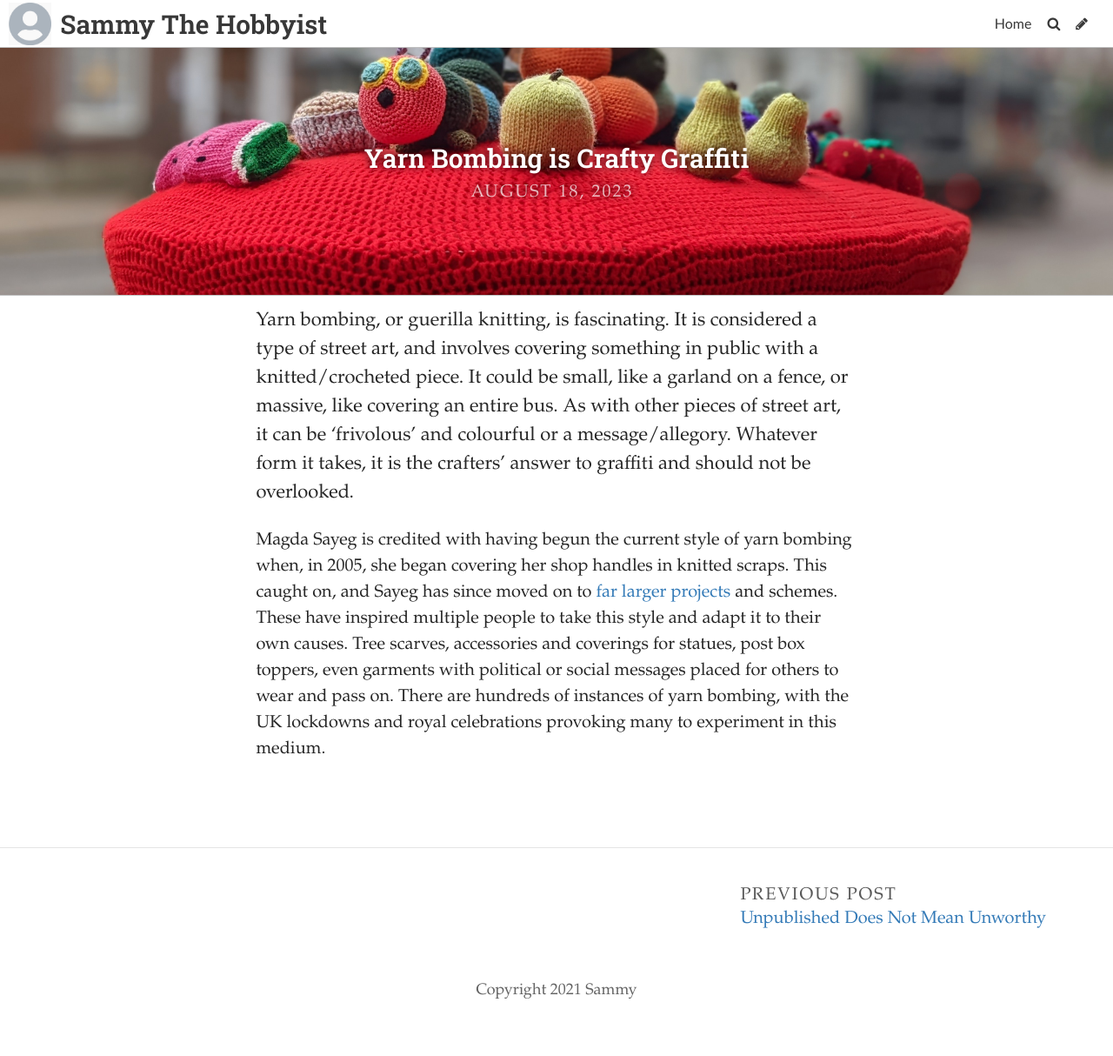
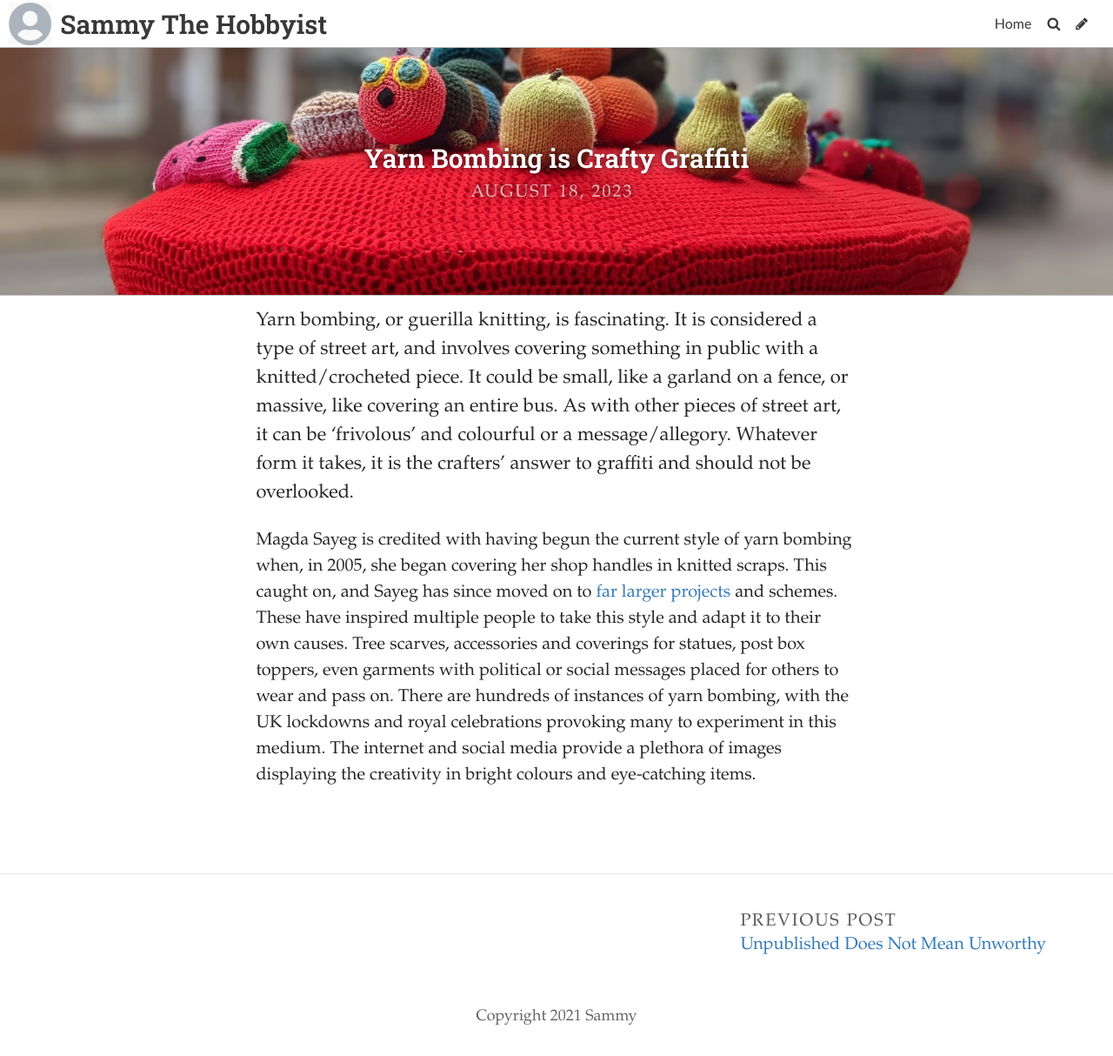
Before and after one commit to SammySpinsAYarn/Blog, a Jekyll site: the page built from _posts/2023-08-12-yarn-bombing-is-crafty-graffiti.md, in a window 1280 px wide. Shown: the whole page at 87% size. Built offline with Jekyll 4.4.1, drawn with Linux system fonts in a browser that asks for light colours; some web fonts are replaced; before the commit the page ends 1184 px from its top, so only the background shows below that.

Commit message:
Update Post “2023-08-12-yarn-bombing-is-crafty-graffiti”

```diff
--- a/_posts/2023-08-12-yarn-bombing-is-crafty-graffiti.md
+++ b/_posts/2023-08-12-yarn-bombing-is-crafty-graffiti.md
@@ -8,4 +8,4 @@
 ---
 Y﻿arn bombing, or guerilla knitting, is fascinating. It is considered a type of street art, and involves covering something in public with a knitted/crocheted piece. It could be small, like a garland on a fence, or massive, like covering an entire bus. As with other pieces of street art, it can be 'frivolous' and colourful or a message/allegory. Whatever form it takes, it is the crafters' answer to graffiti and should not be overlooked.
 
-M﻿agda Sayeg is credited with having begun the current style of yarn bombing when, in 2005, she began covering her shop handles in knitted scraps. This caught on, and Sayeg has since moved on to [far larger projects](https://www.ted.com/talks/magda_sayeg_how_yarn_bombing_grew_into_a_worldwide_movement) and schemes. These have inspired multiple people to take this style and adapt it to their own causes. Tree scarves, accessories and coverings for statues, post box toppers, even garments with political or social messages placed for others to wear and pass on.  There are hundreds of instances of yarn bombing, with the UK lockdowns and royal celebrations provoking many to experiment in this medium.
+M﻿agda Sayeg is credited with having begun the current style of yarn bombing when, in 2005, she began covering her shop handles in knitted scraps. This caught on, and Sayeg has since moved on to [far larger projects](https://www.ted.com/talks/magda_sayeg_how_yarn_bombing_grew_into_a_worldwide_movement) and schemes. These have inspired multiple people to take this style and adapt it to their own causes. Tree scarves, accessories and coverings for statues, post box toppers, even garments with political or social messages placed for others to wear and pass on.  There are hundreds of instances of yarn bombing, with the UK lockdowns and royal celebrations provoking many to experiment in this medium. The internet and social media provide a plethora of images displaying the creativity in bright colours and eye-catching items.
```
